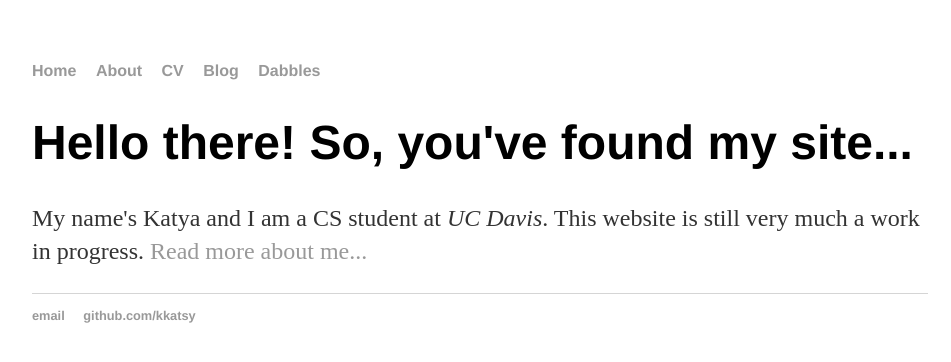
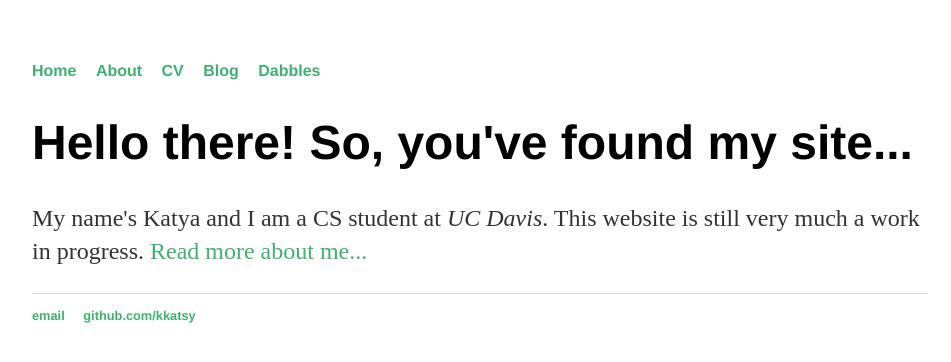
Before and after one commit to kkatsy/katsy.github.io, a Jekyll site: the page built from index.html, in a window 1280 px wide. Shown: the top 362 px of the page, without its empty margins (160-1111 px from the left). Built offline with Jekyll 4.4.1, drawn with Linux system fonts in a browser that asks for light colours.

Commit message:
messed with css

```diff
--- a/css/main.css
+++ b/css/main.css
@@ -1,6 +1,9 @@
-body { margin: 60px auto; width: 70%; }
+body {
+  margin: 60px auto; width: 70%;
+  background-color: : honeydew;
+    }
 
-a { text-decoration: none; color: #999; }
+a { text-decoration: none; color: mediumseagreen; text-align: center;}
 a:hover { text-decoration: underline; }
 
 p, ul { font-size: 1.5em; line-height: 1.4em; color: #333; }
```
